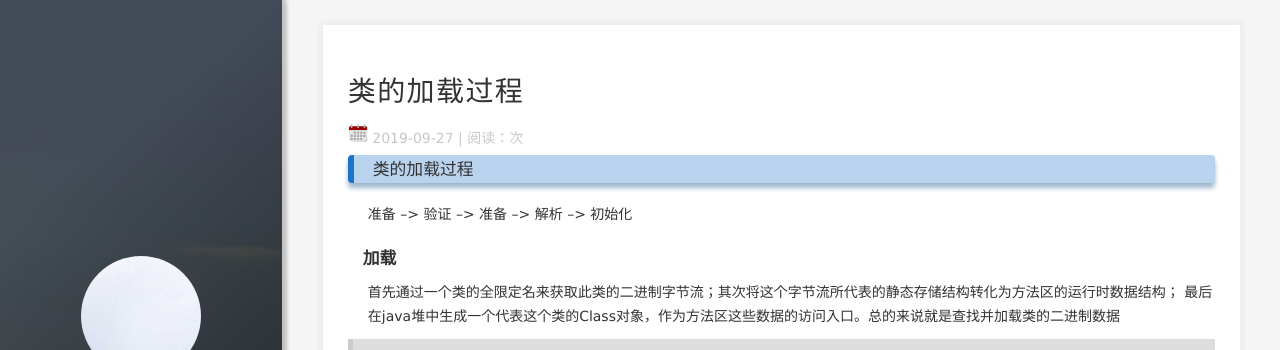
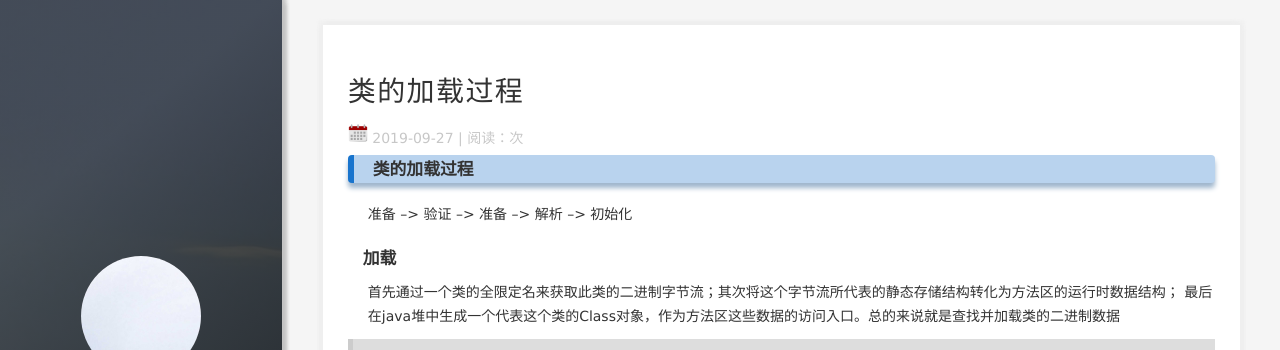
Before and after one commit to zichen-fei/zichen-fei.github.io, a Jekyll site: the page built from _posts/2019-09-27-类加载顺序1.md, in a window 1280 px wide and 900 px high. Shown: the top 350 px of the window. Built offline with Jekyll 4.4.1, drawn with Linux system fonts in a browser that asks for light colours; nearby versions of some CDN libraries; comment, search, counter and statistics services are not loaded.

Commit message:
update style

```diff
--- a/_posts/2019-09-27-类加载顺序1.md
+++ b/_posts/2019-09-27-类加载顺序1.md
@@ -5,7 +5,7 @@ date: 2019-09-27
 tags: java
 ---
 
-### 类的加载过程
+### **类的加载过程**
 准备 --> 验证 --> 准备 --> 解析 --> 初始化
 
 #### **加载**
@@ -47,11 +47,11 @@ tags: java
 
 有以上特点，所以有继承关系的类的加载顺序为
 
-> **父类的静态字段或者静态语句块 --> 子类的静态字段或静态语句块 --> 父类普通变量以及语句块 --> 父类构造方法被加载 --> 子类变量或者语句块被加载 --> 子类构造方法被加载**
+**父类的静态字段或者静态语句块 --> 子类的静态字段或静态语句块 --> 父类普通变量以及语句块 --> 父类构造方法被加载 --> 子类变量或者语句块被加载 --> 子类构造方法被加载**
 
 虚拟机在多线程环境中被正确的加锁、同步，如果多个线程同时去初始化一个类，只会有一个线程去执行这个类的<clinit>方法，其他线程都需要阻塞等待，知道执行方法完毕，如果在一个类的<clinit>()方法中有耗时很长的操作，就可能造成多个进程阻塞
 
-### 类加载器
+### **类加载器**
 
 对于任意一个类，都需要由加载它的类加载器和这个类本身共同确定在虚拟机中的唯一性，比较两个类是否相等，这两个条件必须同时满足
 
```
